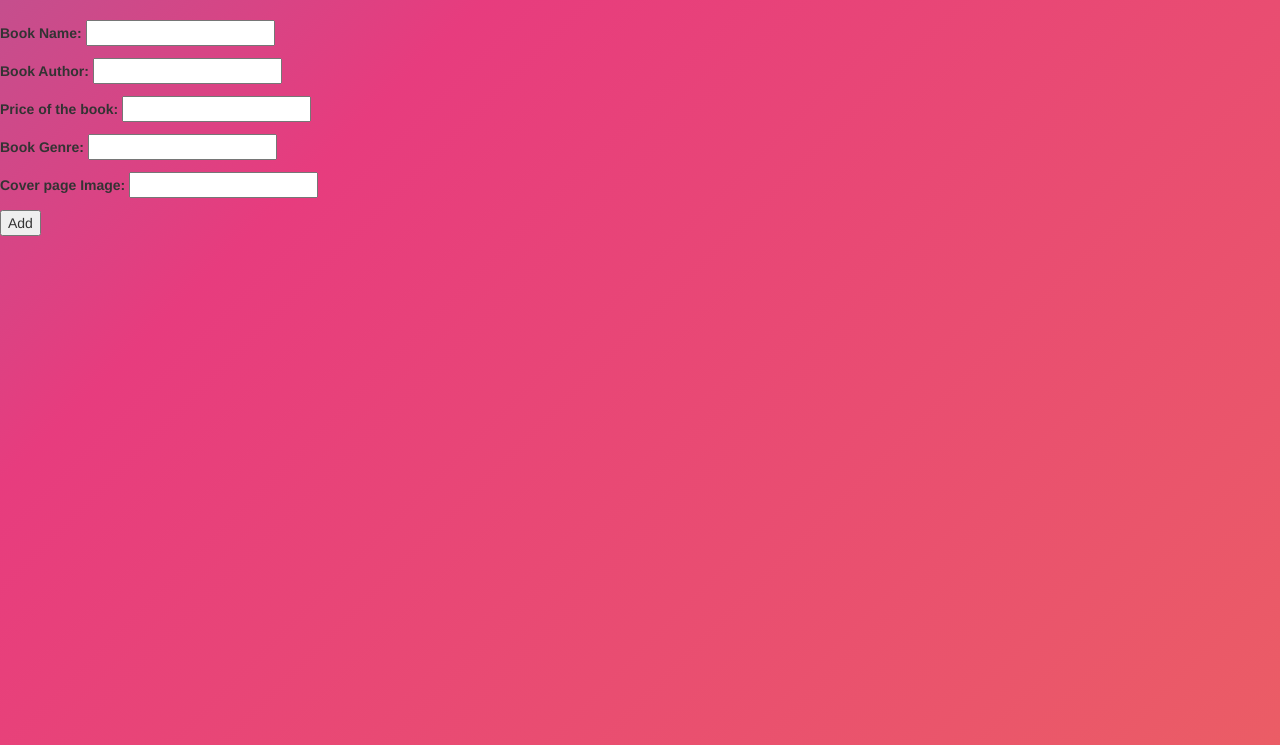
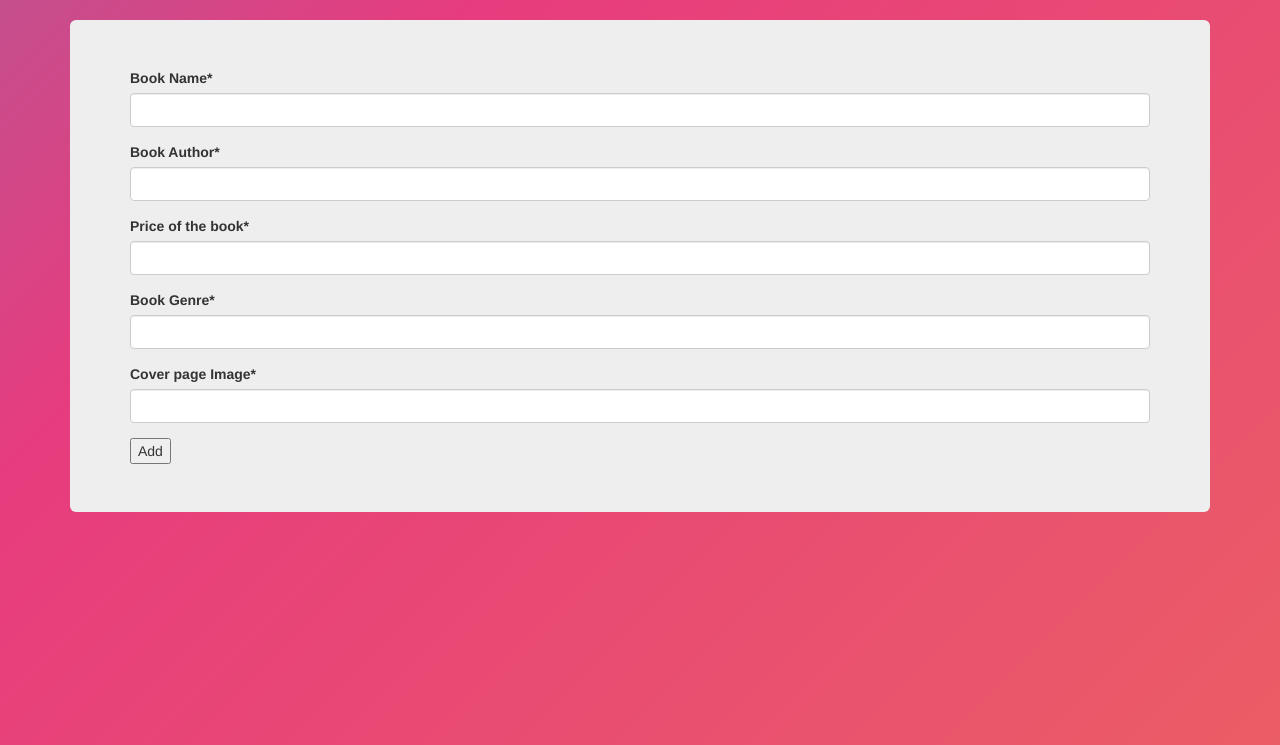
Before and after one commit to CachingNik/Book-Review-and-Recommender-site-project, a Django app: page /books/add/ in a window 1280 px wide. Shown: the part 55-800 px from the top of the page. Run offline with Django 3.2, Linux system fonts and the light colour scheme; a user stored in the database is signed in; some libraries are stand-ins or nearby versions.

Commit message:
Crispy form for Add Book

```diff
--- a/books/templates/books/addbook.html
+++ b/books/templates/books/addbook.html
@@ -1,9 +1,13 @@
 {% extends 'base.html' %}
-
+{% load crispy_forms_tags %}
 {% block body %}
+<div class="container">
+<div class="jumbotron">
 <form method="post">
     {% csrf_token %}
-    {{ form.as_p }}
+    {{ form|crispy }}
     <button type="submit">Add</button>
 </form>
+</div>
+</div>
 {% endblock %}
```
